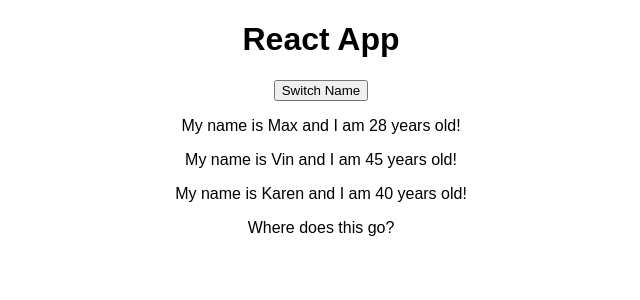
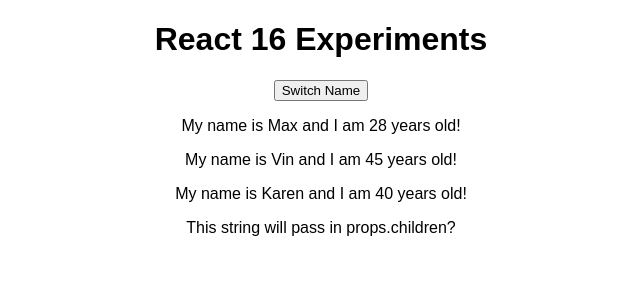
Before and after one commit to rivermanvr/react-16-rampup, a React (Create React App) app: page / in a window 1280 px wide. Shown: the top 300 px of the page, without its empty margins (319-959 px from the left). Built offline with nearby package versions, Linux system fonts and the light colour scheme.

Commit message:
added an onClick listener and passed it to the component

```diff
--- a/src/App.js
+++ b/src/App.js
@@ -10,15 +10,28 @@
       { name: 'Karen', age: 40 }
     ]
   }
+  switchNameHandler = () => {
+    console.log('I clicked the button')
+  }
+
   render() {
     const person = this.state.persons;
     return (
       <div className="App">
-        <h1>React App</h1>
-        <button>Switch Name</button>
-        <Person name = { person[0].name } age = { person[0].age } />
-        <Person name = { person[1].name } age = { person[1].age } />
-        <Person name = { person[2].name } age = { person[2].age }>Where does this go?</Person>
+        <h1>React 16 Experiments</h1>
+        <button onClick={ this.switchNameHandler }>Switch Name</button>
+        <Person
+          name = { person[0].name }
+          age = { person[0].age } />
+        <Person
+          name = { person[1].name }
+          age = { person[1].age } />
+        <Person
+          name = { person[2].name }
+          age = { person[2].age }
+          click = { this.switchNameHandler }>
+          This string will pass in props.children?
+        </Person>
       </div>
     );
   }
--- a/src/Person/Person.js
+++ b/src/Person/Person.js
@@ -1,9 +1,11 @@
 import React from 'react';
 
-const person = ({ name, age, children }) => {
+const person = ({ name, age, click, children }) => {
   return (
     <div>
-      <p>My name is { name } and I am { age } years old!</p>
+      <p onClick={ click }>
+        My name is { name } and I am { age } years old!
+      </p>
       <p>{ children }</p>
     </div>
   )
```
